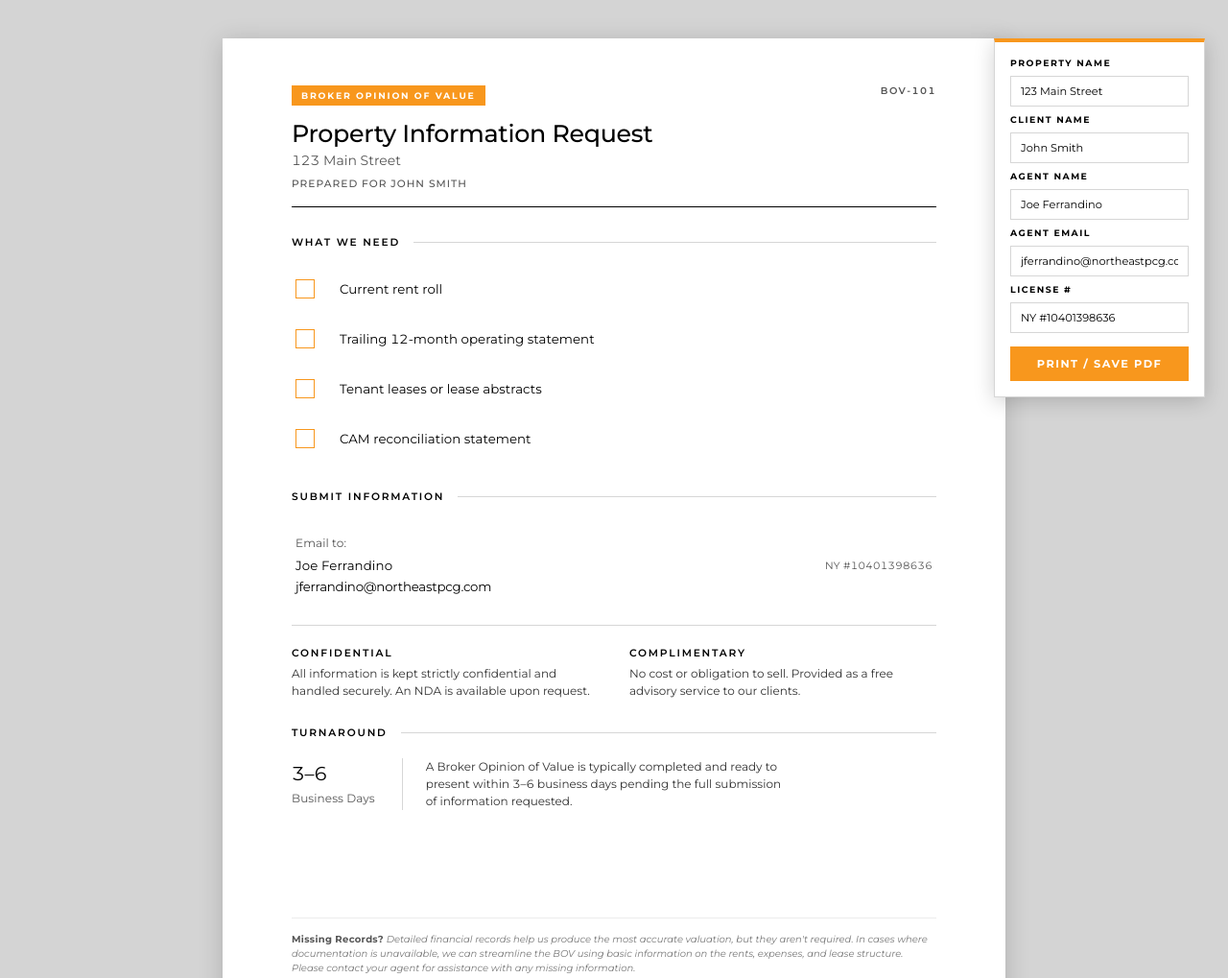
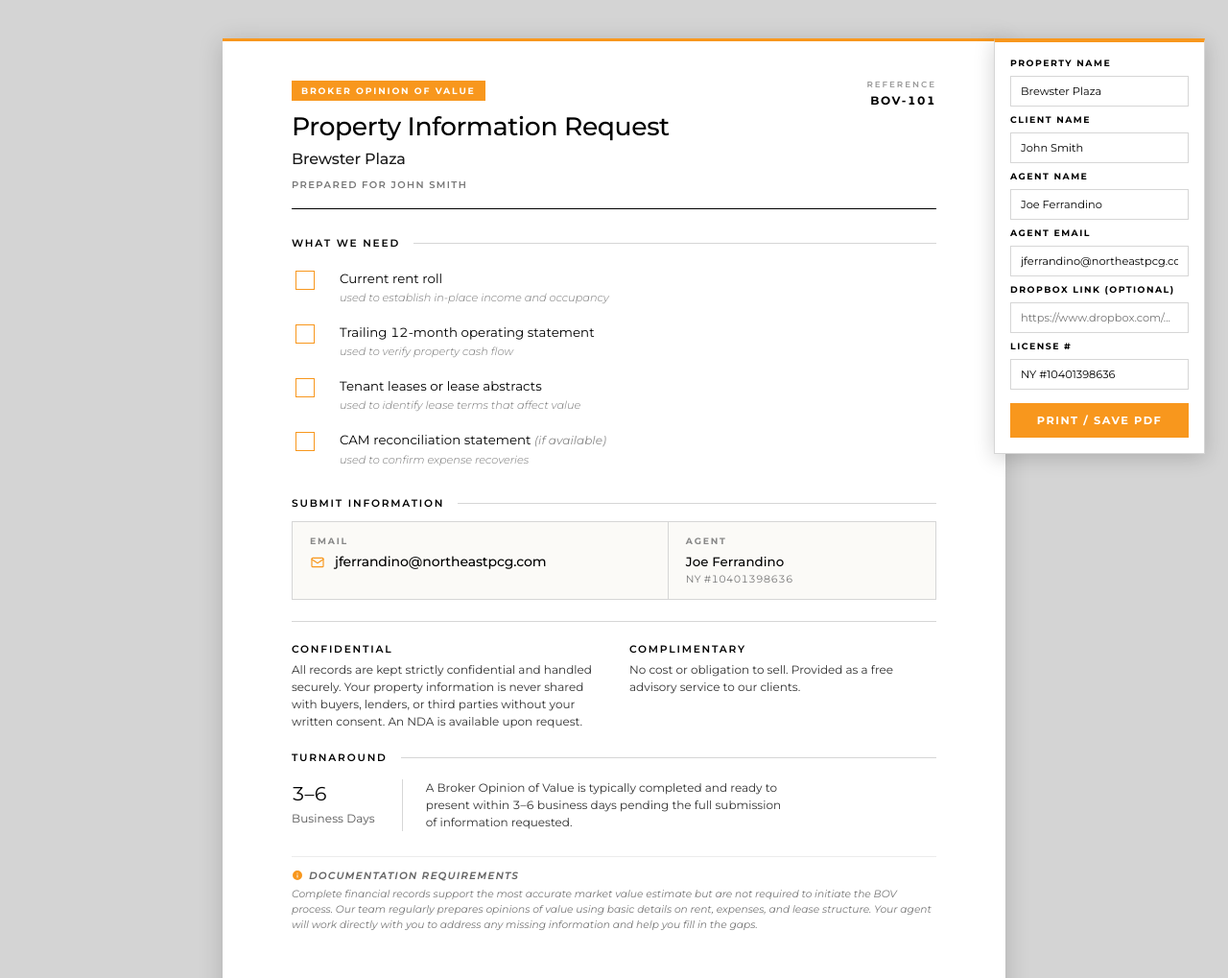
Before and after one commit to joeferrandino/property-info-request, a plain HTML site: page index.html in a window 1280 px wide. Shown: the top 1019 px of the page at 96% size. Drawn offline with Linux system fonts and the light colour scheme.

Commit message:
Polish Property Information Request layout and content
- Annotate checklist items with italic explanations and reorder so optional CAM recon is last
- Strengthen Confidential notice and add Documentation Requirements footer with info icon
- Convert Submit Information into a two-column card (Email + Agent) with envelope icon
- Add optional Dropbox link row that appears only when populated via the toolbar
- Refine header: orange top ribbon, labeled BOV reference, more prominent property name
- Tighten body spacing and update default property/client names

Co-Authored-By: Claude Opus 4.7 (1M context) <noreply@anthropic.com>

```diff
--- a/index.html
+++ b/index.html
@@ -67,18 +67,35 @@
 
   /* ───── Header ───── */
   .header {
-    padding: 0.5in 0.75in 0.18in;
+    padding: 0.42in 0.75in 0.2in;
     position: relative;
+    border-top: 3px solid #F8971D;
   }
 
   .doc-id {
     position: absolute;
-    top: 0.5in;
+    top: 0.42in;
     right: 0.75in;
-    font-size: 7.5pt;
+    text-align: right;
+    line-height: 1.25;
+  }
+
+  .doc-id-label {
+    display: block;
+    font-size: 6.5pt;
     font-weight: 600;
-    letter-spacing: 1.5px;
-    color: #555555;
+    letter-spacing: 2px;
+    color: #999999;
+    text-transform: uppercase;
+    margin-bottom: 3px;
+  }
+
+  .doc-id-value {
+    display: block;
+    font-size: 9pt;
+    font-weight: 700;
+    letter-spacing: 1.6px;
+    color: #000000;
     text-transform: uppercase;
   }
 
@@ -159,42 +176,43 @@
     color: #ffffff;
     background: #F8971D;
     padding: 5px 10px;
-    margin-bottom: 14px;
+    margin-bottom: 12px;
   }
 
   h1 {
-    font-size: 19pt;
+    font-size: 20pt;
     font-weight: 500;
     color: #000000;
-    line-height: 1.2;
-    letter-spacing: -0.3px;
+    line-height: 1.15;
+    letter-spacing: -0.4px;
   }
 
   .subtitle {
-    font-size: 10.5pt;
-    color: #555555;
-    margin-top: 4px;
-    font-weight: 400;
-    line-height: 1.35;
+    font-size: 12pt;
+    color: #1a1a1a;
+    margin-top: 8px;
+    font-weight: 500;
+    line-height: 1.3;
     max-width: 6in;
+    letter-spacing: -0.15px;
   }
 
   .client-name {
-    font-size: 8pt;
-    color: #555555;
-    margin-top: 8px;
-    font-weight: 500;
-    letter-spacing: 1px;
+    font-size: 7.5pt;
+    color: #777777;
+    margin-top: 9px;
+    font-weight: 600;
+    letter-spacing: 1.4px;
     text-transform: uppercase;
   }
 
   /* ───── Body ───── */
   .body {
-    padding: 0.32in 0.75in 0.35in;
+    padding: 0.3in 0.75in 0.3in;
     flex: 1;
     display: flex;
     flex-direction: column;
-    gap: 28px;
+    gap: 22px;
     min-height: 0;
   }
 
@@ -202,7 +220,7 @@
     display: flex;
     align-items: center;
     gap: 14px;
-    margin-bottom: 16px;
+    margin-bottom: 12px;
   }
 
   .section-title {
@@ -227,9 +245,9 @@
   .checklist li {
     display: grid;
     grid-template-columns: 28px 1fr;
-    align-items: center;
+    align-items: start;
     gap: 18px;
-    padding: 16px 4px;
+    padding: 9px 4px;
   }
 
   .checkbox {
@@ -243,6 +261,7 @@
     justify-content: center;
     flex-shrink: 0;
     transition: background 0.15s;
+    margin-top: 1px;
   }
 
   .checkbox::after {
@@ -272,12 +291,61 @@
     letter-spacing: 0.05px;
   }
 
+  .check-optional {
+    font-style: italic;
+    font-weight: 400;
+    color: #888888;
+    font-size: 9pt;
+  }
+
+  .check-explain {
+    font-size: 8.5pt;
+    font-style: italic;
+    font-weight: 300;
+    color: #777777;
+    line-height: 1.4;
+    margin-top: 3px;
+  }
+
   .check-required {
     font-size: 7pt;
     font-weight: 700;
     letter-spacing: 1.5px;
     text-transform: uppercase;
     color: var(--accent);
+  }
+
+  /* ───── Callout (Documentation Requirements) ───── */
+  .callout {
+    padding-top: 12px;
+    border-top: 1px solid var(--rule-soft);
+  }
+
+  .callout-title {
+    display: flex;
+    align-items: center;
+    gap: 6px;
+    font-size: 7.5pt;
+    font-weight: 700;
+    letter-spacing: 1.5px;
+    text-transform: uppercase;
+    color: #666666;
+    margin-bottom: 4px;
+  }
+
+  .callout-title-icon {
+    width: 12px;
+    height: 12px;
+    color: #F8971D;
+    flex-shrink: 0;
+  }
+
+  .callout-text {
+    font-size: 8pt;
+    line-height: 1.5;
+    color: #777777;
+    font-style: italic;
+    font-weight: 400;
   }
 
   /* ───── Two column lower ───── */
@@ -364,56 +432,109 @@
   }
 
   /* Submit Documents — own section */
-  .submit-row {
+  .submit-card {
+    display: grid;
+    grid-template-columns: 1.4fr 1fr;
+    border: 1px solid var(--rule);
+    background: #fbfaf7;
+  }
+
+  .submit-cell {
+    padding: 14px 18px;
     display: flex;
     flex-direction: column;
-    gap: 6px;
-    padding: 18px 4px 4px;
+    gap: 8px;
+    min-width: 0;
   }
 
-  .submit-instruction {
-    font-size: 9pt;
-    color: #555555;
-    font-weight: 400;
-    letter-spacing: 0.1px;
+  .submit-cell + .submit-cell {
+    border-left: 1px solid var(--rule);
+  }
+
+  .submit-eyebrow {
+    font-size: 7pt;
+    font-weight: 700;
+    letter-spacing: 1.8px;
+    text-transform: uppercase;
+    color: #888888;
+  }
+
+  .submit-email-row {
+    display: flex;
+    align-items: center;
+    gap: 10px;
+    min-width: 0;
+  }
+
+  .submit-icon {
+    width: 16px;
+    height: 16px;
+    color: #F8971D;
+    flex-shrink: 0;
   }
 
   .submit-email {
-    font-size: 10pt;
-    font-weight: 400;
+    font-size: 10.5pt;
+    font-weight: 500;
     color: #000000;
-    letter-spacing: -0.2px;
+    letter-spacing: -0.1px;
     word-break: break-all;
+    line-height: 1.2;
   }
 
-  .submit-agent {
-    margin-top: 2px;
+  .agent-block {
     display: flex;
-    justify-content: space-between;
-    align-items: center;
-    gap: 16px;
+    flex-direction: column;
+    gap: 2px;
   }
 
   .agent-name {
     font-size: 10pt;
-    font-weight: 400;
+    font-weight: 500;
     color: #000000;
     letter-spacing: 0.1px;
-  }
-
-  .agent-title {
-    font-size: 8pt;
-    font-weight: 400;
-    color: #555555;
-    letter-spacing: 0.3px;
-    margin-top: 2px;
+    line-height: 1.3;
   }
 
   .agent-license {
     font-size: 8pt;
     font-weight: 400;
-    color: #555555;
+    color: #777777;
     letter-spacing: 0.3px;
+  }
+
+  .submit-link-row {
+    display: none;
+    grid-column: 1 / -1;
+    border-top: 1px solid var(--rule);
+    padding: 12px 18px;
+    flex-direction: column;
+    gap: 6px;
+    min-width: 0;
+  }
+
+  .submit-link-row.is-visible {
+    display: flex;
+  }
+
+  .submit-link-inner {
+    display: flex;
+    align-items: center;
+    gap: 10px;
+    min-width: 0;
+  }
+
+  .submit-link {
+    font-size: 9.5pt;
+    font-weight: 500;
+    color: #0a3a66;
+    text-decoration: none;
+    word-break: break-all;
+    line-height: 1.3;
+  }
+
+  .submit-link:hover {
+    text-decoration: underline;
   }
 
   .submit-action {
@@ -564,10 +685,13 @@
   <div class="page">
 
     <div class="header">
-      <div class="doc-id">BOV-101</div>
+      <div class="doc-id">
+        <span class="doc-id-label">Reference</span>
+        <span class="doc-id-value">BOV-101</span>
+      </div>
       <div class="header-eyebrow">Broker Opinion of Value</div>
       <h1>Property Information Request</h1>
-      <div class="subtitle" id="propertyName">123 Main Street</div>
+      <div class="subtitle" id="propertyName">Brewster Plaza</div>
       <div class="client-name" id="clientName">Prepared for John Smith</div>
     </div>
 
@@ -582,19 +706,31 @@
         <ul class="checklist">
           <li>
             <div class="checkbox" onclick="this.classList.toggle('checked')"></div>
-            <div class="check-label">Current rent roll</div>
+            <div>
+              <div class="check-label">Current rent roll</div>
+              <div class="check-explain">used to establish in-place income and occupancy</div>
+            </div>
           </li>
           <li>
             <div class="checkbox" onclick="this.classList.toggle('checked')"></div>
-            <div class="check-label">Trailing 12-month operating statement</div>
+            <div>
+              <div class="check-label">Trailing 12-month operating statement</div>
+              <div class="check-explain">used to verify property cash flow</div>
+            </div>
           </li>
           <li>
             <div class="checkbox" onclick="this.classList.toggle('checked')"></div>
-            <div class="check-label">Tenant leases or lease abstracts</div>
+            <div>
+              <div class="check-label">Tenant leases or lease abstracts</div>
+              <div class="check-explain">used to identify lease terms that affect value</div>
+            </div>
           </li>
           <li>
             <div class="checkbox" onclick="this.classList.toggle('checked')"></div>
-            <div class="check-label">CAM reconciliation statement</div>
+            <div>
+              <div class="check-label">CAM reconciliation statement <span class="check-optional">(if available)</span></div>
+              <div class="check-explain">used to confirm expense recoveries</div>
+            </div>
           </li>
         </ul>
       </div>
@@ -604,20 +740,40 @@
           <div class="section-title">Submit Information</div>
           <div class="section-rule"></div>
         </div>
-        <div class="submit-row">
-          <div class="submit-instruction">Email to:</div>
-          <div class="submit-agent">
-            <div class="agent-name" id="agentName">Joe Ferrandino</div>
-            <div class="agent-license" id="agentLicense">NY #10401398636</div>
+        <div class="submit-card">
+          <div class="submit-cell">
+            <div class="submit-eyebrow">Email</div>
+            <div class="submit-email-row">
+              <svg class="submit-icon" xmlns="http://www.w3.org/2000/svg" viewBox="0 0 24 24" fill="none" stroke="currentColor" stroke-width="1.75" stroke-linecap="round" stroke-linejoin="round" aria-hidden="true">
+                <rect x="3" y="5" width="18" height="14" rx="1.5"/>
+                <path d="m3 7 9 6 9-6"/>
+              </svg>
+              <div class="submit-email" id="agentEmail">jferrandino@northeastpcg.com</div>
+            </div>
           </div>
-          <div class="submit-email" id="agentEmail">jferrandino@northeastpcg.com</div>
+          <div class="submit-cell">
+            <div class="submit-eyebrow">Agent</div>
+            <div class="agent-block">
+              <div class="agent-name" id="agentName">Joe Ferrandino</div>
+              <div class="agent-license" id="agentLicense">NY #10401398636</div>
+            </div>
+          </div>
+          <div class="submit-link-row" id="submitLinkRow">
+            <div class="submit-eyebrow">Dropbox Link</div>
+            <div class="submit-link-inner">
+              <svg class="submit-icon" xmlns="http://www.w3.org/2000/svg" viewBox="0 0 24 24" fill="none" stroke="currentColor" stroke-width="1.75" stroke-linecap="round" stroke-linejoin="round" aria-hidden="true">
+                <path d="M3 7h6l2 2h10v9a2 2 0 0 1-2 2H5a2 2 0 0 1-2-2Z"/>
+              </svg>
+              <a class="submit-link" id="agentLink" href="#" target="_blank" rel="noopener noreferrer"></a>
+            </div>
+          </div>
         </div>
       </div>
 
       <div class="notices">
         <div>
           <div class="notice-label">Confidential</div>
-          <div class="notice-text">All information is kept strictly confidential and handled securely. An NDA is available upon request.</div>
+          <div class="notice-text">All records are kept strictly confidential and handled securely. Your property information is never shared with buyers, lenders, or third parties without your written consent. An NDA is available upon request.</div>
         </div>
         <div>
           <div class="notice-label">Complimentary</div>
@@ -641,8 +797,16 @@
         </div>
       </div>
 
-      <div class="disclaimer">
-        <span class="disclaimer-label">Missing Records?</span> Detailed financial records help us produce the most accurate valuation, but they aren't required. In cases where documentation is unavailable, we can streamline the BOV using basic information on the rents, expenses, and lease structure. Please contact your agent for assistance with any missing information.
+      <div class="callout">
+        <div class="callout-text">
+          <div class="callout-title">
+            <svg class="callout-title-icon" xmlns="http://www.w3.org/2000/svg" viewBox="0 0 24 24" fill="#F8971D" aria-hidden="true">
+              <path d="M12 2a10 10 0 1 0 10 10A10 10 0 0 0 12 2Zm1 15h-2v-6h2Zm0-8h-2V7h2Z"/>
+            </svg>
+            Documentation Requirements
+          </div>
+          Complete financial records support the most accurate market value estimate but are not required to initiate the BOV process. Our team regularly prepares opinions of value using basic details on rent, expenses, and lease structure. Your agent will work directly with you to address any missing information and help you fill in the gaps.
+        </div>
       </div>
 
     </div>
@@ -656,13 +820,15 @@
 
   <div class="toolbar">
     <div class="toolbar-label">Property Name</div>
-    <input type="text" id="propertyInput" value="123 Main Street" oninput="updateProperty(this.value)" />
+    <input type="text" id="propertyInput" value="Brewster Plaza" oninput="updateProperty(this.value)" />
     <div class="toolbar-label">Client Name</div>
     <input type="text" id="clientInput" value="John Smith" oninput="updateClient(this.value)" />
     <div class="toolbar-label">Agent Name</div>
     <input type="text" id="nameInput" value="Joe Ferrandino" oninput="updateName(this.value)" />
     <div class="toolbar-label">Agent Email</div>
     <input type="email" id="emailInput" value="jferrandino@northeastpcg.com" oninput="updateEmail(this.value)" />
+    <div class="toolbar-label">Dropbox Link (optional)</div>
+    <input type="url" id="linkInput" value="" placeholder="https://www.dropbox.com/..." oninput="updateLink(this.value)" />
     <div class="toolbar-label">License #</div>
     <input type="text" id="licenseInput" value="NY #10401398636" oninput="updateLicense(this.value)" />
     <button class="toolbar-btn" onclick="window.print()">Print / Save PDF</button>
@@ -684,6 +850,20 @@
     function updateClient(val) {
       document.getElementById('clientName').textContent = 'Prepared for ' + val;
     }
+    function updateLink(val) {
+      const row = document.getElementById('submitLinkRow');
+      const link = document.getElementById('agentLink');
+      const trimmed = (val || '').trim();
+      if (trimmed) {
+        link.href = trimmed;
+        link.textContent = trimmed;
+        row.classList.add('is-visible');
+      } else {
+        link.removeAttribute('href');
+        link.textContent = '';
+        row.classList.remove('is-visible');
+      }
+    }
   </script>
 </body>
 </html>
```
